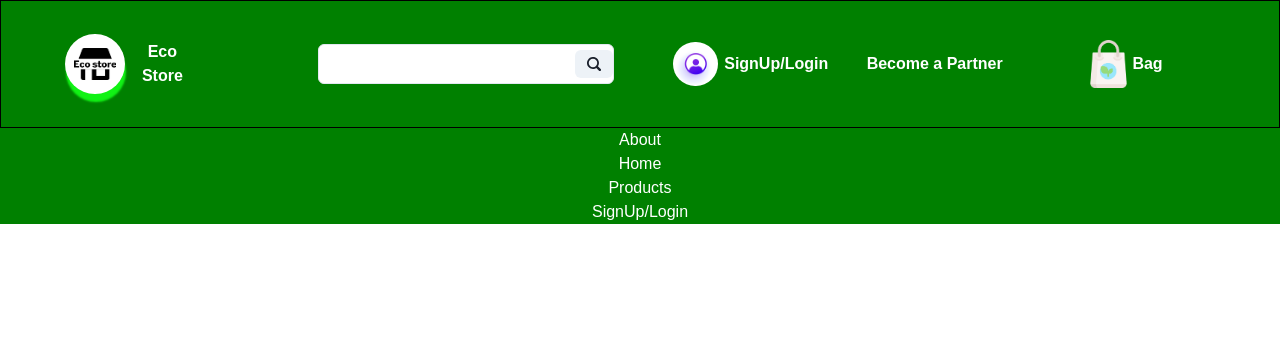
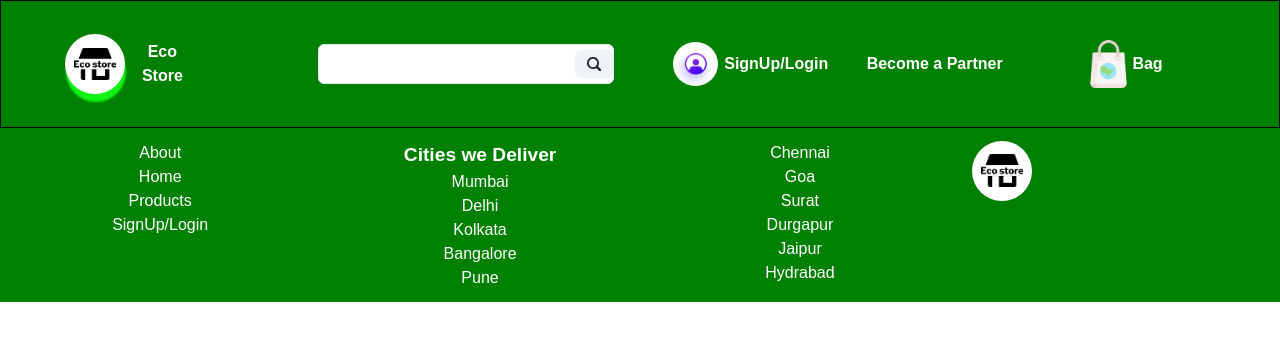
Before and after one commit to Tarakkarmakar/Eco-Store, a React (Create React App) app in the folder eco-store/: page /Eco-Store/login in a window 1280 px wide. Shown: the top 340 px of the page. Built offline with nearby package versions, Linux system fonts and the light colour scheme.

Commit message:
Home page footer

```diff
--- a/eco-store/src/App.js
+++ b/eco-store/src/App.js
@@ -4,8 +4,20 @@ import Home from './Pages/Home/Home';
 import Navbar from './components/Navbar.jsx/Navbar';
 import Footer from './components/Footer/Footer';
 import MainRoute from './Pages/MainRoute';
+import { useSelector } from 'react-redux';
+import { Skeleton, SkeletonCircle, SkeletonText,Box } from '@chakra-ui/react'
 
 function App() {
+  const isloading=useSelector((store)=>store.isLoading)
+  if(isloading){
+    return (
+      <Box padding='6' boxShadow='lg' bg='white'>
+  <SkeletonCircle size='10' />
+  <SkeletonText mt='4' noOfLines={10} spacing='4' skeletonHeight='5' />
+</Box>
+    )
+  }
+  else{
   return (
     <div className="App">
        <Navbar />
@@ -15,6 +27,7 @@ function App() {
       <Footer />
     </div>
   );
+  }
 }
 
 export default App;
--- a/eco-store/src/Pages/Home/Home.jsx
+++ b/eco-store/src/Pages/Home/Home.jsx
@@ -7,6 +7,7 @@ import { useDispatch, useSelector } from "react-redux";
 import { useLocation, useSearchParams } from "react-router-dom";
 import { useEffect } from "react";
 import { getProducts } from "../../Redux/Products/action";
+
 const Home = () => {
   const prod = useSelector((store) => store.products);
 
@@ -28,6 +29,8 @@ const Home = () => {
       dispatch(getProducts(dataparams));
     }
   }, [searchParams, dispatch, location]);
+
+
 
   return (
     <div className={csshome.home_main}>
@@ -80,6 +83,7 @@ const Home = () => {
       </div>
     </div>
   );
+
 };
 
 export default Home;
--- a/eco-store/src/Pages/Home/Home.module.css
+++ b/eco-store/src/Pages/Home/Home.module.css
@@ -6,7 +6,7 @@ background-image: linear-gradient(160deg, #d3dce1 0%, #c4d7d5 100%);
     width: 100%;
 }
 .home_left_bar{
-    height: 60vh;
+    height: 50vh;
     width: 14%;
    position:fixed;
 background-color: rgb(209, 204, 196);
@@ -94,7 +94,6 @@ margin-left: 8%;
    padding-right: 1%;
     border-radius: 1.3rem;
     color: aliceblue;
-
     background-image:url(../../images/bark.png) ;
 }
 .Eco_kitchen_box{
@@ -116,6 +115,19 @@ width: 55%;
     font-size: 90%;
 
          }
+         .home_left_bar{
+            width:20%
+        }
+        .home_right_main{
+            width: 76%;
+            margin-left: 23%;
+         }
+         .Eco_kitchen_box{
+            grid-template-columns: 1fr 1fr 1fr;
+         }
+         .Eco_kitchen{
+            margin-right: 75%;
+          }
 
 }
 /*
@@ -129,14 +141,22 @@ hi */
 font-size: 70%;
 
      }
+
+     .Eco_kitchen{
+        margin-right: 57%;
+      }
      .home_heading_box{
         width: 75%;
         margin-bottom: 5%;
          }
          .Eco_kitchen_box{
-
+          margin-left: 3%;
             grid-template-columns: 1fr 1fr;
 
+            }
+
+            .home_left_bar{
+                width:20%
             }
 }
 @media all and (min-width: 0px) and (max-width:399px) {
@@ -148,9 +168,53 @@ font-size: 70%;
         font-size: 60%;
 
              }
+             .Eco_kitchen{
+                margin-right: 1%;
+              }
+
              .Eco_kitchen_box{
 
                 grid-template-columns: 1fr ;
 
                 }
+
+                .home_right_main{
+                    width: 95%;
+                    margin-left: 0%;
+
+                }
+
+
+                .home_left_bar{
+                    display: none;
+                    width: 0%;
+                    height: 0vh;
+                    background-color: rgb(240, 255, 244);
+                }
+
+                .type_of_product{
+                  width: 100%;
+
+                }
+                .Eco_kitchen_box{
+                    grid-template-columns: 1fr 1fr;
+                }
+                .Eco_kitchen{
+                  margin-right: 1%;
+                }
 }
+@media all and (min-width: 400px) and (max-width:600px) {
+
+.home_left_bar{
+    display: none;
+    width: 0%;
+    height: 0vh;
+    background-color: rgb(240, 255, 244);
+}
+.home_right_main{
+    width: 95%;
+    margin-left: 0%;
+
+}
+
+}
--- a/eco-store/src/components/Footer/Footer.jsx
+++ b/eco-store/src/components/Footer/Footer.jsx
@@ -1,7 +1,8 @@
-
+import style from "./Footer.module.css"
+import logo from "../../images/logo.png"
 const Footer = () => {
   return (
-    <div style={{backgroundColor:"green",color:"white"}}>
+    <div style={{backgroundColor:"green",color:"white"}} className={style.footer_main_con}>
       <div>
         <ul>
           <li>About</li>
@@ -11,7 +12,28 @@ const Footer = () => {
         </ul>
 
       </div>
-      <div></div>
+      <div>
+        <h3 className={style.cities_headline}>Cities we Deliver</h3>
+        <ul>
+          <li>Mumbai</li>
+          <li>Delhi</li>
+          <li>Kolkata</li>
+          <li>Bangalore</li>
+          <li>Pune</li>
+        </ul>
+      </div>
+      <div>
+        <ul><li>Chennai</li>
+        <li>Goa</li>
+        <li>Surat</li>
+        <li>Durgapur</li>
+        <li>Jaipur</li>
+        <li>Hydrabad</li></ul>
+      </div>
+      <div className={style.footer_logo_container}>
+      <img className={style.footer_logo} src={logo} alt="" />
+
+      </div>
 
     </div>
   )
--- /dev/null
+++ b/eco-store/src/components/Footer/Footer.module.css
@@ -0,0 +1,31 @@
+.footer_main_con{
+display: grid;
+padding: 1%;
+grid-template-columns: 1fr 1fr 1fr 1fr ;
+gap: 2%;
+
+}
+.cities_headline{
+font-size: 1.2rem;
+font-weight: 700;
+}
+li{
+    list-style: none;
+}
+.footer_logo_container{
+    background-color: white;
+    border-radius: 50%;
+    display: flex;
+    align-items: center;
+    justify-content: center;
+    width: 60px;
+    height: 60px;
+}
+.footer_logo{
+    width: 70%;
+}
+@media all and (min-width: 0px) and (max-width:399px) {
+    .footer_main_con{
+grid-template-columns: repeat( 2, 1fr);
+    }
+}
```
